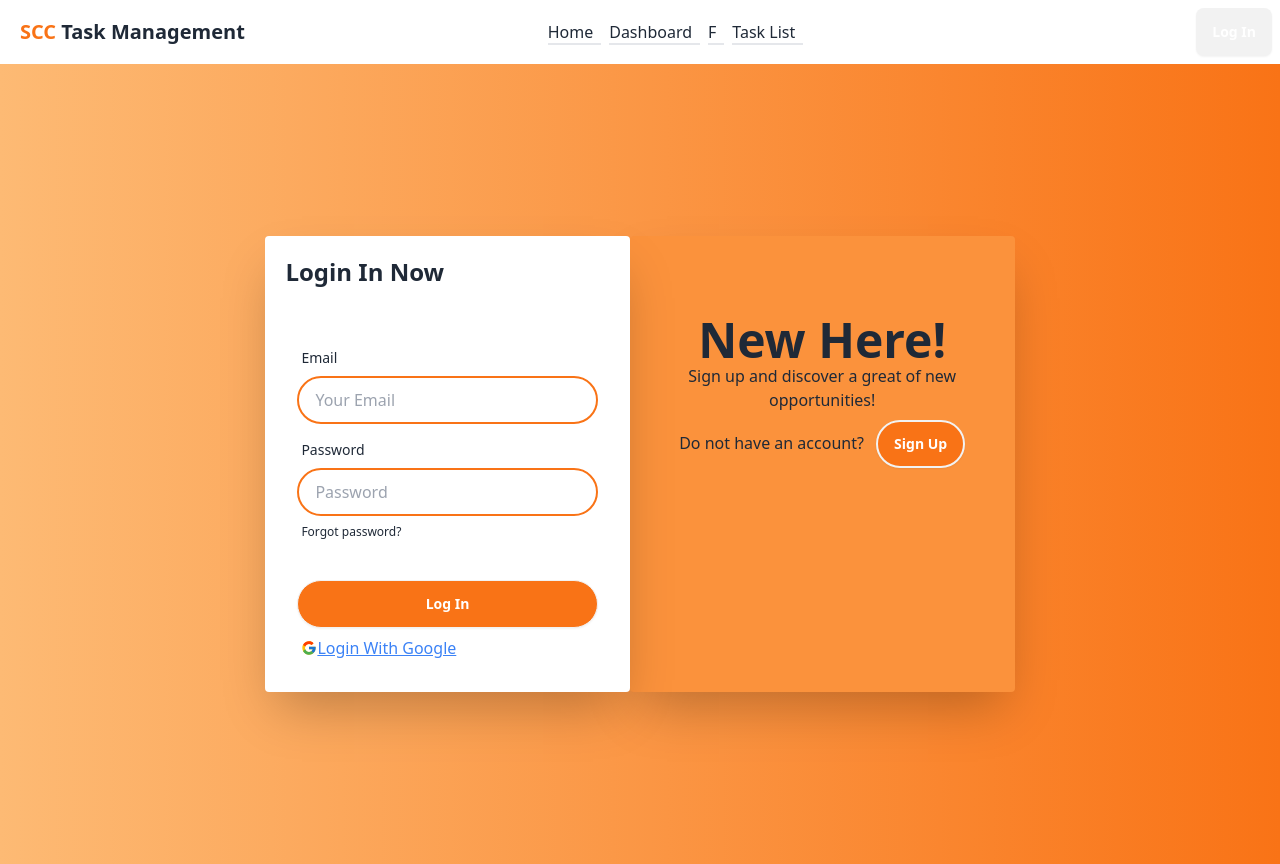
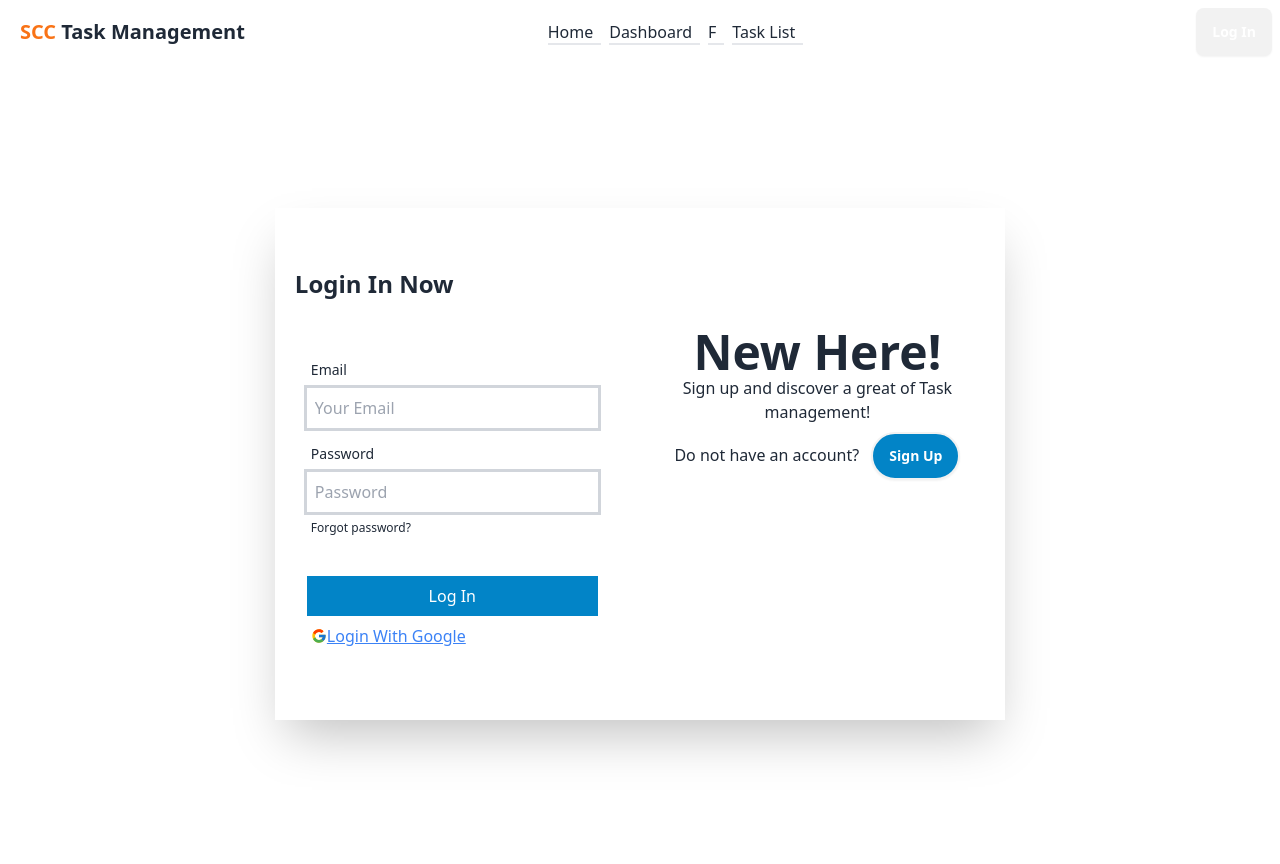
Before and after one commit to morsalinamunmun/coderSequed-task, a React (Vite) app: page /login in a window 1280 px wide. Built offline with nearby package versions, Linux system fonts and the light colour scheme.

Commit message:
ogin page created

```diff
--- a/src/pages/Login/Login.jsx
+++ b/src/pages/Login/Login.jsx
@@ -3,34 +3,34 @@ import SocialLogin from "../../components/SocialLogin/SocialLogin";
 const Login = () => {
     return (
         <>
-        <div className="hero min-h-screen bg-gradient-to-r from-[#FDBA74] to-[#F97316]">
+        <div className="hero min-h-screen">
 
-            <div className="flex flex-col lg:flex-row-reverse  mx-auto">
-                <div className="text-center pt-20 p-5 bg-orange-400  my-10 max-w-lg w-full shadow-2xl rounded  ">
+            <div className="flex flex-col lg:flex-row-reverse shadow-2xl   mx-auto">
+                <div className="text-center pt-20 p-5 my-10 max-w-lg w-full rounded  ">
                     <h1 className="text-5xl font-bold">New Here!</h1>
-                    <p>Sign up and discover a great of new opportunities!</p>
-                    <p className="mt-2">Do not have an account? <Link className="text-white btn border-2 rounded-full bg-orange-500 ml-2" to='/signup'>Sign Up</Link></p>
+                    <p>Sign up and discover a great of Task management!</p>
+                    <p className="mt-2">Do not have an account? <Link className="text-white btn border-2 rounded-full bg-sky-600 ml-2" to='/signup'>Sign Up</Link></p>
                 </div>
-                <div className="card  my-10  shadow-2xl max-w-lg w-full rounded flex mx-auto bg-base-100">
+                <div className="card  my-10 max-w-lg w-full rounded flex mx-auto bg-base-100">
                     <h2 className="p-5 text-2xl font-bold">Login In Now</h2>
                     <form className="card-body">
                         <div className="form-control">
                             <label className="label">
                                 <span className="label-text">Email</span>
                             </label>
-                            <input type="email" name="email" placeholder="Your Email" className="rounded-full border-2 border-orange-500 input input-bordered" required />
+                            <input type="email" name="email" placeholder="Your Email" className="outline outline-gray-300 p-2 focus:border-sky-600 focus:border-2" required />
                         </div>
                         <div className="form-control">
                             <label className="label">
                                 <span className="label-text">Password</span>
                             </label>
-                            <input type="password" name="password" placeholder="Password" className="input rounded-full border-2 border-orange-500 input-bordered" required />
+                            <input type="password" name="password" placeholder="Password" className="outline outline-gray-300 p-2 focus:border-sky-600 focus:border-2" required />
                             <label className="label">
                                 <a href="#" className="label-text-alt link link-hover">Forgot password?</a>
                             </label>
                         </div>
                         <div className="form-control mt-6">
-                            <button className="btn rounded-full bg-orange-500 text-white">Log In</button>
+                            <button className="p-2 bg-sky-600 text-white border-0">Log In</button>
                         </div>
 
                         <SocialLogin/>
```
